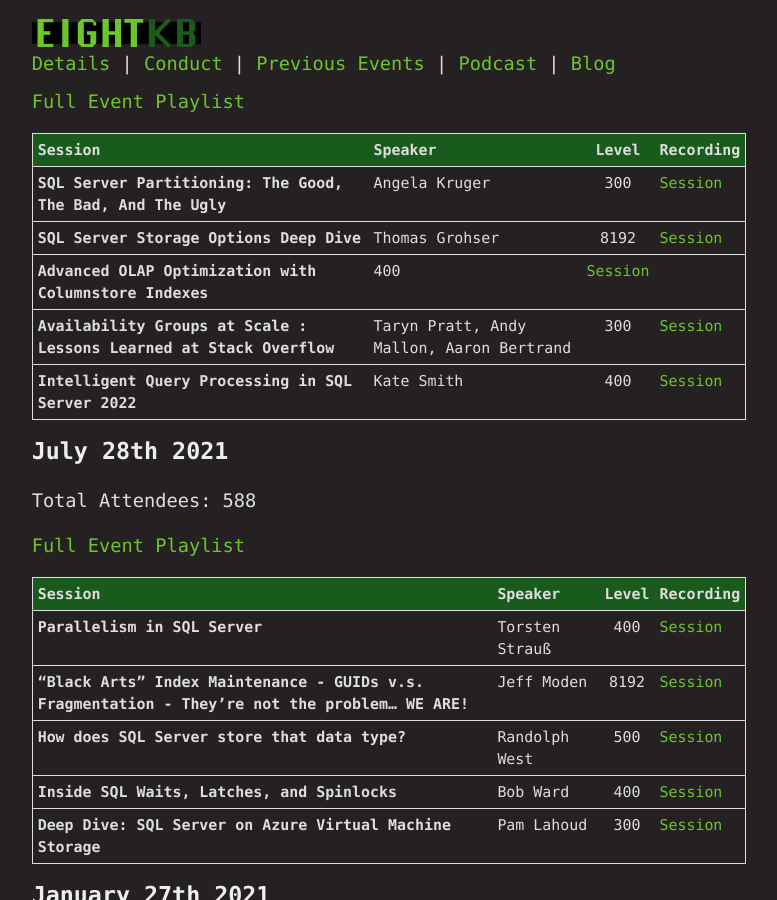
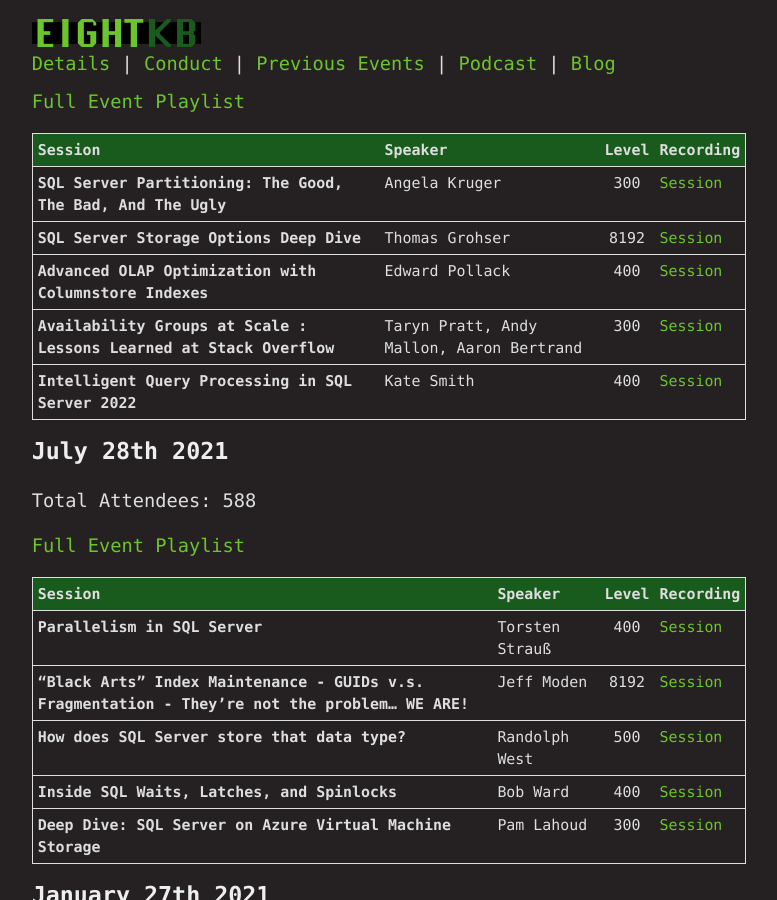
Before and after one commit to eightkb/eightkb.github.io, a Jekyll site: the page built from previous.md, in a window 1280 px wide and 900 px high, scrolled down 332 px. Shown: the whole window, without its empty margins (251-1028 px from the left). Built offline with Jekyll 4.4.1, drawn with Linux system fonts in a browser that asks for light colours; our own code applies the rules of GitHub Pages for plain Markdown files.

Commit message:
missed Edward's name on the August 2022 event!

```diff
--- a/previous.md
+++ b/previous.md
@@ -8,7 +8,7 @@
 | :---- | :---- | :-: |:------- |
 | **SQL Server Partitioning: The Good, The Bad, And The Ugly** | Angela Kruger | 300 | [Session](https://www.youtube.com/watch?v=Yea5Y2hMi14)
 | **SQL Server Storage Options Deep Dive** | Thomas Grohser | 8192 | [Session](https://www.youtube.com/watch?v=4I8MSSUeLzY)
-| **Advanced OLAP Optimization with Columnstore Indexes** | 400 | [Session](https://www.youtube.com/watch?v=mhJuxA9EPvc)
+| **Advanced OLAP Optimization with Columnstore Indexes** | Edward Pollack | 400 | [Session](https://www.youtube.com/watch?v=mhJuxA9EPvc)
 | **Availability Groups at Scale : Lessons Learned at Stack Overflow** | Taryn Pratt, Andy Mallon, Aaron Bertrand | 300 | [Session](https://www.youtube.com/watch?v=eKgs_OZDDaE)
 | **Intelligent Query Processing in SQL Server 2022** | Kate Smith | 400 | [Session](https://www.youtube.com/watch?v=q3blfBjhjGE)
 
```
